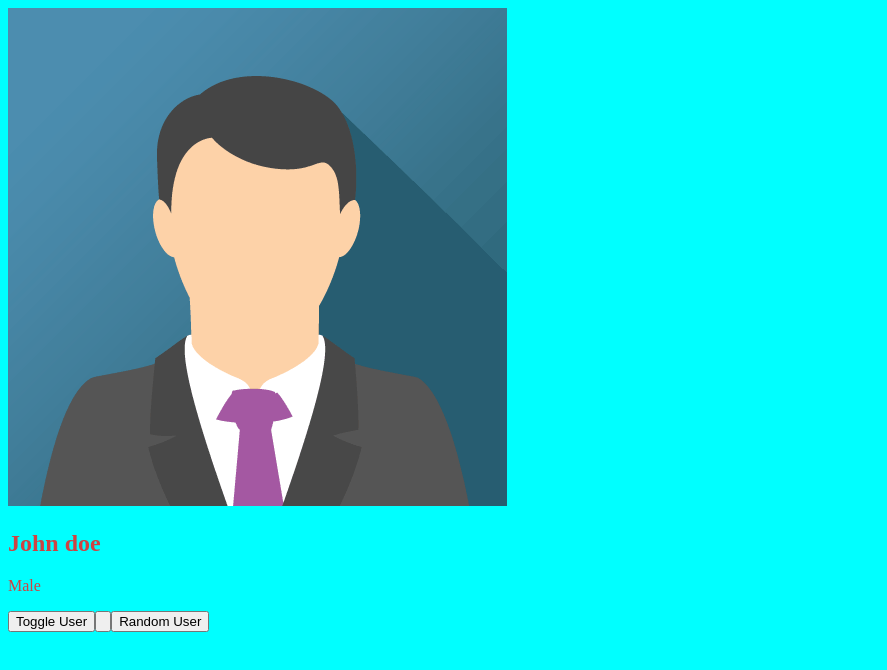
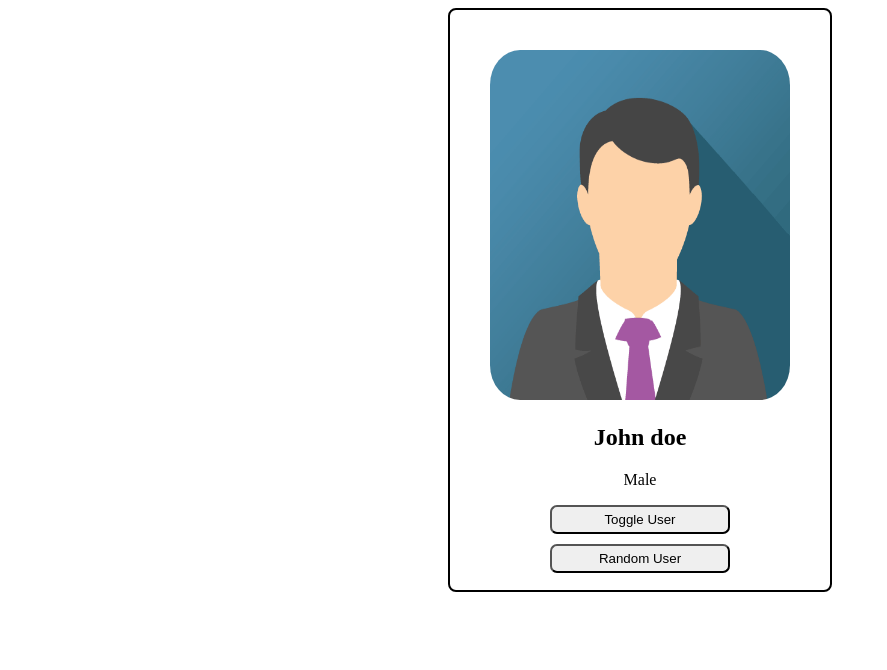
Before and after one commit to shivamaniveeramalla63/mani, a website: page frontend/index.html in a window 1280 px wide. Shown: the whole page, without its empty margins (0-887 px from the left). Drawn offline with Linux system fonts and the light colour scheme.

Commit message:
colouring

```diff
--- a/frontend/index.html
+++ b/frontend/index.html
@@ -8,13 +8,13 @@
 </head>
 <body>
     <!-- <h1>hello world</h1> -->
-    <div>
+    <div class="box">
         <img src="john.png" alt="user image">
         <h2>John doe</h2>
         <p>Male</p>
-        <button>Toggle User<button>
+        <button>Toggle User</button>
         <br>
-        <button>Random User</button>
+        <button >Random User</button>
     </div>
     <script src="index.js" ></script>
 </body>
--- a/frontend/styles.css
+++ b/frontend/styles.css
@@ -1,4 +1,34 @@
 body{
-    background-color: aqua;
+    background-color: white;
     color: rgb(206, 67, 67);
 }
+.box{
+border:2px solid black;
+color:black;
+border-width:2px;
+border-radius:8px;
+width:300px;
+height:500px;
+overflow: hidden;
+text-align:center;
+padding:40px;
+margin:auto;
+
+}
+.box img{
+    width:100%;
+    border-radius:10%;
+
+     height:70%;
+}
+.box button{
+    width:60%;
+    border-radius:7px;
+    margin-bottom:10px;
+    padding:5px;
+}
+.box button:hover{
+    background-color:burlywood;
+    cursor:pointer;
+
+}
```
